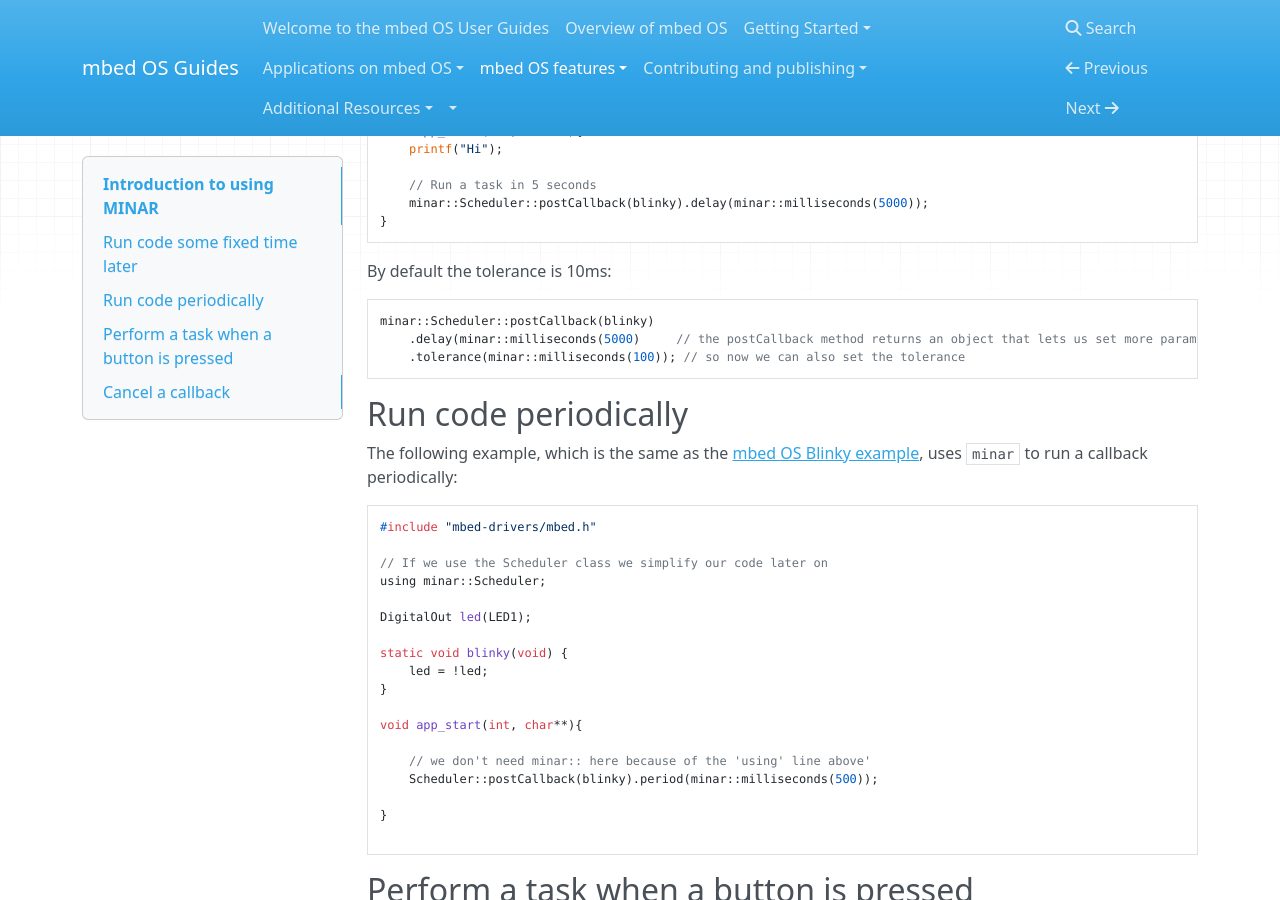
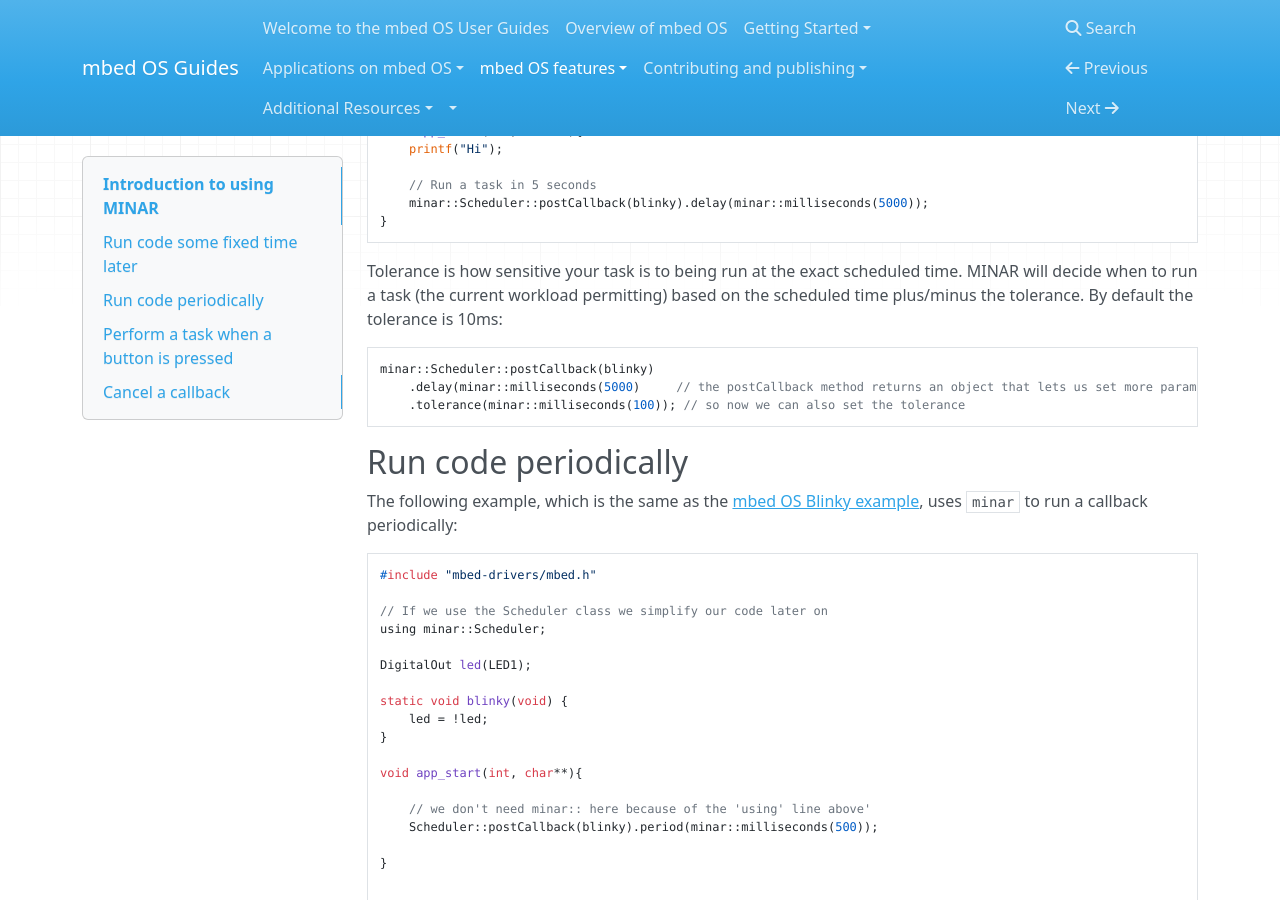
Before and after one commit to ARMmbed/GettingStartedmbedOS, an MkDocs documentation site: the page built from Docs/Full_Guide/MINAR.md, in a window 1280 px wide and 900 px high, scrolled down 682 px. Built offline with MkDocs 1.6.1, drawn with Linux system fonts in a browser that asks for light colours; nearby versions of some CDN libraries; old or Windows-style settings are respelled for this version of MkDocs.

Commit message:
Adding an explanation

````diff
--- a/Docs/Full_Guide/MINAR.md
+++ b/Docs/Full_Guide/MINAR.md
@@ -34,9 +34,7 @@ void app_start(int, char**){
     minar::Scheduler::postCallback(blinky).delay(minar::milliseconds(5000));
 }
 ```
-
-
-By default the tolerance is 10ms:
+Tolerance is how sensitive your task is to being run at the exact scheduled time. MINAR will decide when to run a task (the current workload permitting) based on the scheduled time plus/minus the tolerance. By default the tolerance is 10ms:
 
 ```c
 minar::Scheduler::postCallback(blinky)
````
